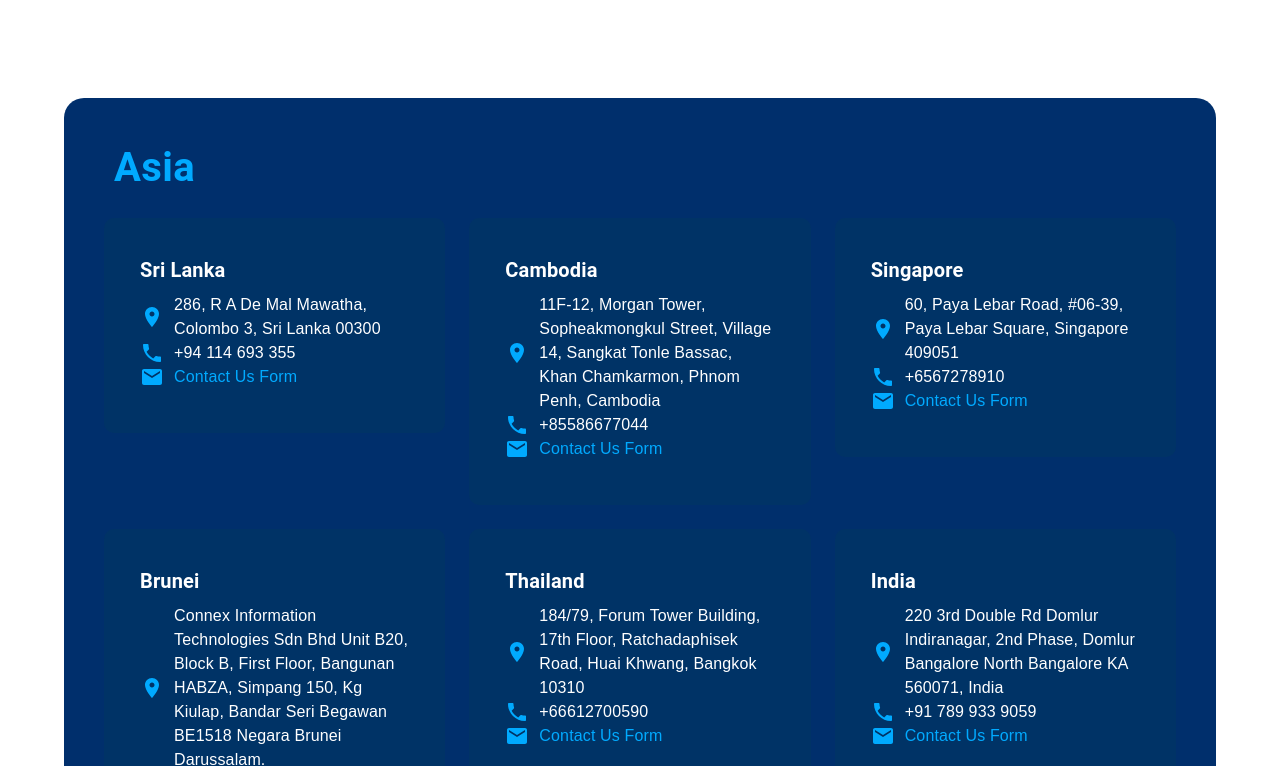
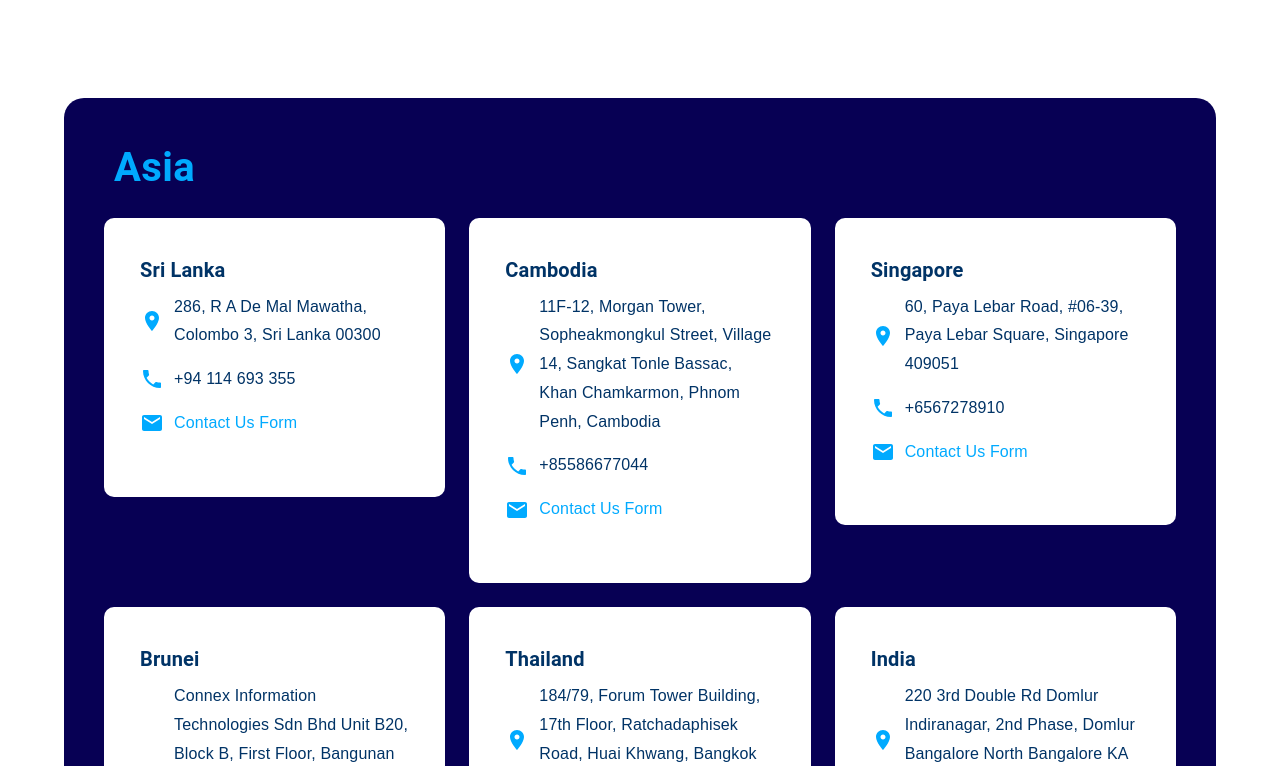
Before and after one commit to RivinduTharaka/CodeWorksNewProject, a React (Create React App) app: page /global-coverage in a window 1280 px wide. Shown: the part 1014-1780 px from the top of the page. Built offline with nearby package versions, Linux system fonts and the light colour scheme.

Commit message:
fgvsrfgsrr

```diff
--- a/src/components/AboutUs/GlobalCoverage/GlobalCoverageSec3.js
+++ b/src/components/AboutUs/GlobalCoverage/GlobalCoverageSec3.js
@@ -25,16 +25,17 @@ const SectionContainer = styled(Box)(({ theme }) => ({
 }));
 
 const RegionContainer = styled(Box)(({ theme }) => ({
-  backgroundColor: "#002f6c",
+  backgroundColor: "#070054",
   color: "#ffffff",
   padding: "40px",
   width: "90%",
   borderRadius: "20px",
-
   [theme.breakpoints.down("sm")]: {
     width: "95%",
   },
 }));
+
+
 
 const RegionHeader = styled(Typography)({
   fontSize: "2.5rem",
@@ -46,19 +47,28 @@ const RegionHeader = styled(Typography)({
 });
 
 const CountryCard = styled(Card)(({ theme }) => ({
-  backgroundColor: "#003366",
-  color: "#ffffff",
+  backgroundColor: "#fffff",
+  color: "#003366",
   padding: "20px",
   borderRadius: "10px",
-
   width: "100%",
   boxShadow: "none",
 }));
 
+// Updated IconTextRow with increased spacing between rows
 const IconTextRow = ({ icon, text }) => (
-  <Box display="flex" alignItems="center" gap="10px">
+  <Box display="flex" alignItems="center" gap="10px" sx={{ marginBottom: "15px" }}>
     {icon}
-    <Typography variant="body1" sx={{fontSize:"xs",fontFamily: "sans-serif",}}>{text}</Typography>
+    <Typography
+      variant="body1"
+      sx={{
+        fontSize: "xs",
+        fontFamily: "sans-serif",
+        lineHeight: 1.8, // Increased line height for multi-line text
+      }}
+    >
+      {text}
+    </Typography>
   </Box>
 );
 
@@ -70,7 +80,7 @@ const GlobalCoverageSec3 = () => {
         {
           name: "Sri Lanka",
           address: "286, R A De Mal Mawatha, Colombo 3, Sri Lanka 00300",
-          phone: " +94 114 693 355",
+          phone: "+94 114 693 355",
           contactUrl: "https://www.connexit.biz/SL/ContactUs",
         },
         {
@@ -162,7 +172,6 @@ Ebene Junction,
 Ebene, Quatre Bornes,
 Mauritius`,
           phone: "+23 05 942 8354",
-
           contactUrl: "https://www.connexit.biz/MU/ContactUs",
         },
       ],
@@ -191,7 +200,7 @@ Mauritius`,
                       text={country.phone}
                     />
                     <IconTextRow
-                      icon={<EmailIcon  sx={{ color: "#00aaff" }} />}
+                      icon={<EmailIcon sx={{ color: "#00aaff" }} />}
                       text={
                         <Link
                           href={country.contactUrl}
```
